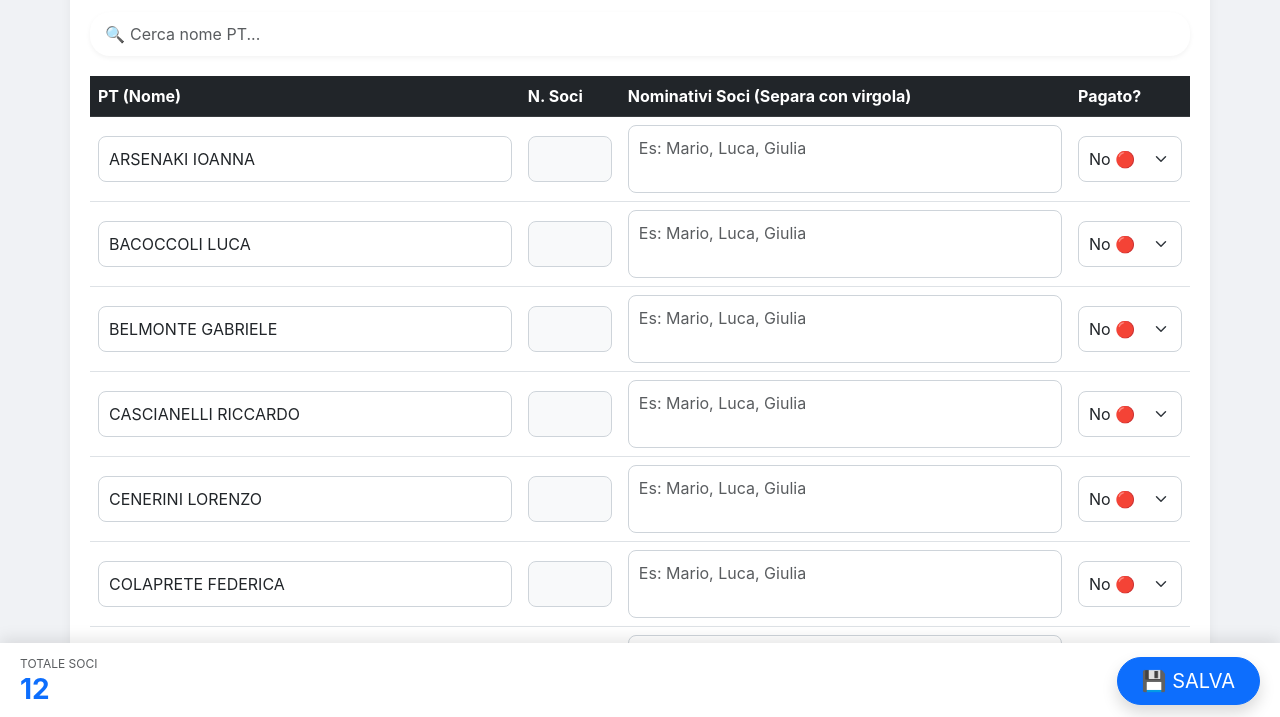
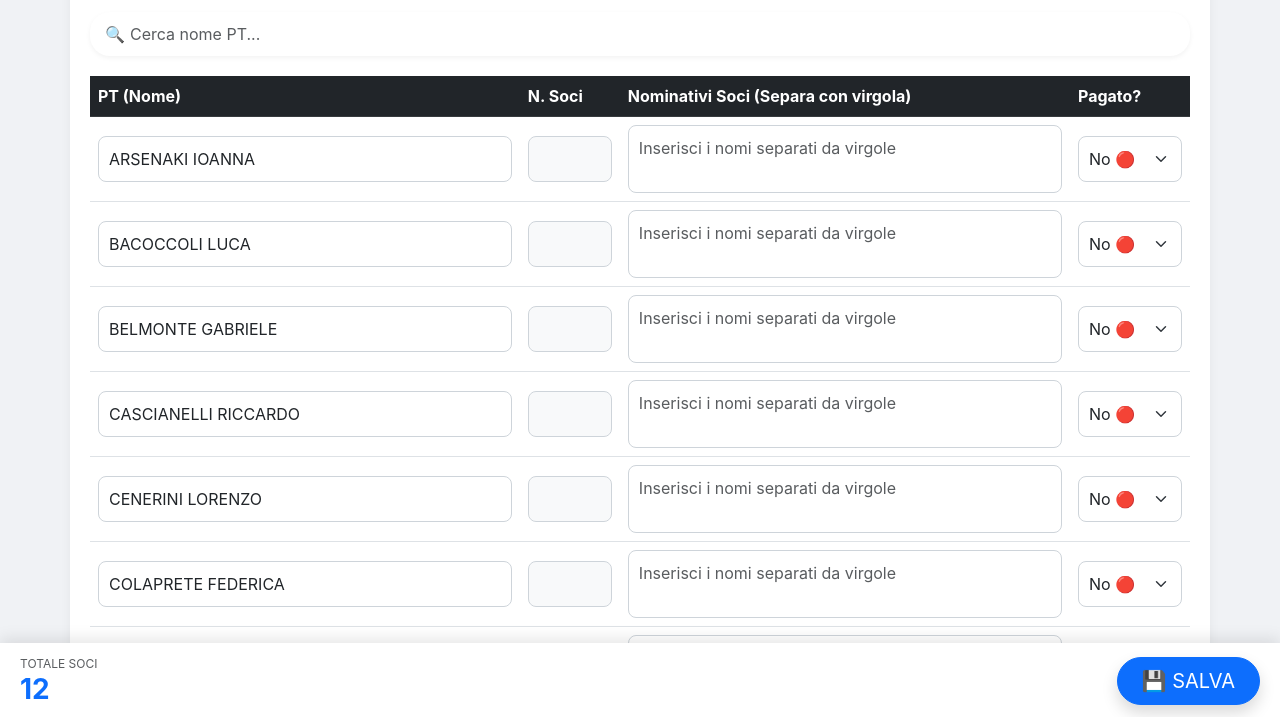
Before and after one commit to Visualgabri/gestione-persone, a plain HTML site: page indexMobile.html in a window 1280 px wide. Shown: the part 81-798 px from the top of the page. Drawn offline with nearby package versions, Linux system fonts and the light colour scheme; no server answers.

Commit message:
Aggiornamento automatico 10/12/2025 10:51:50,95

```diff
--- a/indexMobile.html
+++ b/indexMobile.html
@@ -266,7 +266,7 @@
                 </td>
                 <td data-label="Nominativi Soci">
                     <textarea class="form-control auto-expand" data-field="nomi"
-                        placeholder="Es: Mario, Luca, Giulia"
+                        placeholder="Inserisci i nomi separati da virgole"
                         oninput="handleNameInput(this)">${row.nomi}</textarea>
                 </td>
                 <td data-label="Pagato?">
```
